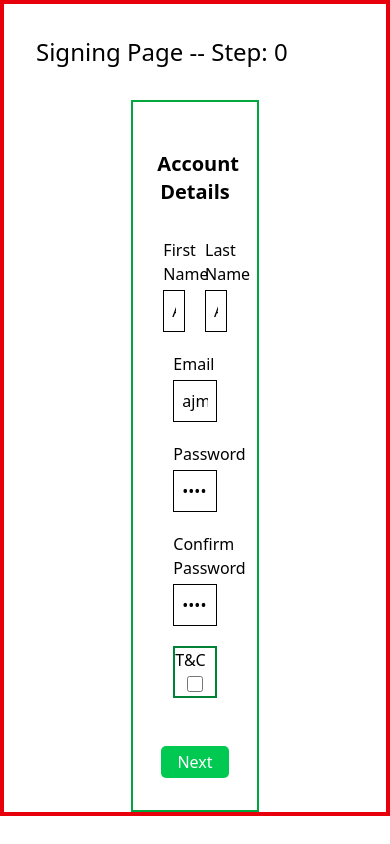
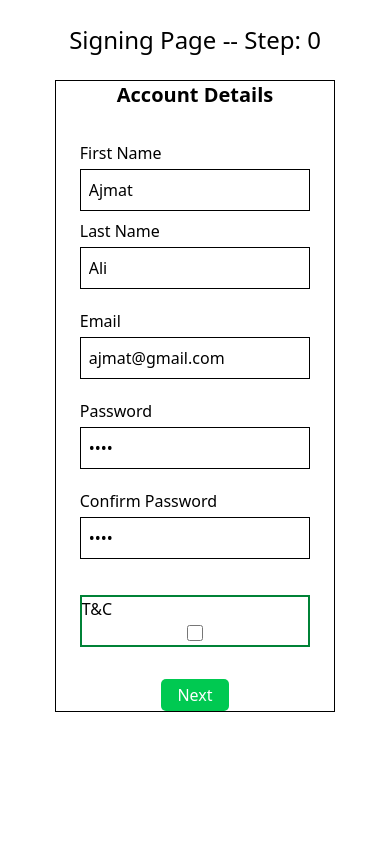
Before and after one commit to Ajmat-Ali/AJX-Creator-Panel, a React (Vite) app: page /signin in a window 390 px wide. Built offline with nearby package versions, Linux system fonts and the light colour scheme.

Commit message:
Fix: Adjust Registers component for all device responsiveness

```diff
--- a/src/components/steps/Step1Account.jsx
+++ b/src/components/steps/Step1Account.jsx
@@ -11,13 +11,13 @@ export default function Step1Account({ dispatch, formData, err }) {
     });
   };
   return (
-    <div className=" mt-4">
-      <h2 className="text-xl text-center font-semibold mb-4">
+    <div>
+      <h2 className="text-xl text-center font-semibold mb-8">
         Account Details
       </h2>
-      <form className="p-4">
-        <div className="flex justify-center gap-5 mb-4">
-          <div className="flex flex-col gap-1 w-6/12">
+      <form>
+        <div className="flex justify-center gap-1 mb-4 | max-sm:flex-col">
+          <div className="flex flex-col gap-1 w-6/12 | max-sm:w-full">
             <label htmlFor="firstName">First Name</label>
             <input
               type="text"
@@ -28,11 +28,11 @@ export default function Step1Account({ dispatch, formData, err }) {
               value={firstName}
               onChange={handleChange}
             />
-            <span className="text-red-500">
+            <span className="text-red-500 text-sm">
               {err.firstName && err.firstName}
             </span>
           </div>
-          <div className="flex flex-col gap-1 w-6/12">
+          <div className="flex flex-col gap-1 w-6/12 |  max-sm:w-full">
             <label htmlFor="lastName">Last Name</label>
             <input
               type="text"
@@ -43,7 +43,9 @@ export default function Step1Account({ dispatch, formData, err }) {
               value={lastName}
               onChange={handleChange}
             />
-            <span className="text-red-500">{err.lastName && err.lastName}</span>
+            <span className="text-red-500 text-sm">
+              {err.lastName && err.lastName}
+            </span>
           </div>
         </div>
         <div className="flex flex-col gap-1 mb-4">
@@ -57,7 +59,7 @@ export default function Step1Account({ dispatch, formData, err }) {
             value={email}
             onChange={handleChange}
           />
-          <span className="text-red-500">{err.email && err.email}</span>
+          <span className="text-red-500 text-sm">{err.email && err.email}</span>
         </div>
         <div className="flex flex-col gap-1 mb-4">
           <label htmlFor="password">Password</label>
@@ -69,7 +71,9 @@ export default function Step1Account({ dispatch, formData, err }) {
             value={password}
             onChange={handleChange}
           />
-          <span className="text-red-500">{err.password && err.password}</span>
+          <span className="text-red-500 text-sm">
+            {err.password && err.password}
+          </span>
         </div>
         <div className="flex flex-col gap-1 mb-4">
           <label htmlFor="confirmPassword">Confirm Password</label>
@@ -81,11 +85,11 @@ export default function Step1Account({ dispatch, formData, err }) {
             value={confirmPassword}
             onChange={handleChange}
           />
-          <span className="text-red-500">
+          <span className="text-red-500 text-sm">
             {err.confirmPassword && err.confirmPassword}
           </span>
         </div>
-        <div className="flex flex-col gap-1 mb-4 border-2 border-green-700">
+        <div className="flex flex-col gap-1 mt-8 mb-4 border-2 border-green-700">
           <label htmlFor="privacy">T&C</label>
           <input
             type="checkbox"
@@ -94,7 +98,9 @@ export default function Step1Account({ dispatch, formData, err }) {
             checked={privacy}
             onChange={handleChange}
           />
-          <span className="text-red-500">{err.privacy && err.privacy}</span>
+          <span className="text-red-500 text-sm">
+            {err.privacy && err.privacy}
+          </span>
         </div>
       </form>
     </div>
--- a/src/components/steps/Step2Profile.jsx
+++ b/src/components/steps/Step2Profile.jsx
@@ -10,11 +10,13 @@ function Step2Profile({ formData, dispatch, err }) {
     });
   };
   return (
-    <div className="mt-4">
-      <h2 className="text-xl text-center font-semibold">Profile Details</h2>
-      <form className="p-4">
-        <div className="flex justify-center gap-5 mb-4">
-          <div className="flex flex-col gap-1 w-6/12">
+    <div>
+      <h2 className="text-xl text-center font-semibold mb-8">
+        Profile Details
+      </h2>
+      <form className="">
+        <div className="flex justify-center gap-5 mb-4 max-sm:flex-col">
+          <div className="flex flex-col gap-1 w-6/12 max-sm:w-full">
             <label htmlFor="userName">User Name</label>
             <input
               type="text"
@@ -24,9 +26,11 @@ function Step2Profile({ formData, dispatch, err }) {
               value={userName}
               onChange={handleChange}
             />
-            <span className="text-red-500">{err.userName && err.userName}</span>
+            <span className="text-red-500 text-sm">
+              {err.userName && err.userName}
+            </span>
           </div>
-          <div className="flex flex-col gap-1 w-6/12">
+          <div className="flex flex-col gap-1 w-6/12 max-sm:w-full">
             <label htmlFor="phone">Phone Number</label>
             <input
               type="number"
@@ -36,7 +40,9 @@ function Step2Profile({ formData, dispatch, err }) {
               value={phone}
               onChange={handleChange}
             />
-            <span className="text-red-500">{err.phone && err.phone}</span>
+            <span className="text-red-500 text-sm">
+              {err.phone && err.phone}
+            </span>
           </div>
         </div>
         <div className="flex flex-col gap-1 mb-4">
@@ -49,13 +55,13 @@ function Step2Profile({ formData, dispatch, err }) {
           />
         </div>
         <div className="flex flex-col gap-1 mb-4">
-          <label htmlFor="email">Profile Pic</label>
+          <label htmlFor="email">Choose Profile Pic</label>
           <input
             type="file"
             id="imageUpload"
             name="image"
             accept="image/*"
-            className="border rounded-4xl w-3/12"
+            className="border cursor-pointer size-16 rounded-full"
             // value={avatar}
             // onChange={handleChange}
           />
--- a/src/components/steps/Step3Preference.jsx
+++ b/src/components/steps/Step3Preference.jsx
@@ -11,11 +11,11 @@ function Step3Preference({ formData, dispatch }) {
     });
   };
   return (
-    <div className="mt-4">
+    <div>
       <h2 className="text-xl text-center font-semibold">Preference Details</h2>
-      <form className="p-4">
-        <div className="flex justify-center gap-5 mb-4">
-          <div className="flex flex-col gap-1 w-6/12">
+      <form>
+        <div className="flex justify-center gap-5 mb-4 max-md:flex-col">
+          <div className="flex flex-col gap-1 w-6/12 max-md:w-full">
             <label htmlFor="contentGoal">Content Goal</label>
             <input
               type="text"
@@ -26,7 +26,7 @@ function Step3Preference({ formData, dispatch }) {
               onChange={handleChange}
             />
           </div>
-          <div className="flex flex-col gap-1 w-6/12">
+          <div className="flex flex-col gap-1 w-6/12 max-md:w-full">
             <label htmlFor="experience">Work Style</label>
             <select
               className="border p-2"
@@ -46,7 +46,7 @@ function Step3Preference({ formData, dispatch }) {
           </label>
           <select
             id="weeklyPostingGoal"
-            className="border-2 p-2 w-6/12"
+            className="border p-2 w-6/12 max-md:w-full"
             value={weeklyPostingGoal}
             onChange={handleChange}
           >
--- a/src/index.css
+++ b/src/index.css
@@ -1,5 +1,6 @@
 @import "tailwindcss";
 
-/* @theme {
-  --breakpoint-xs: 55rem;
-} */
+@theme {
+  --breakpoint-sm30: 30rem;
+  --breakpoint-sm22: 22rem;
+}
--- a/src/pages/Signin.jsx
+++ b/src/pages/Signin.jsx
@@ -37,12 +37,13 @@ function Signin() {
   };
 
   return (
-    <div className=" border-4 border-red-600 ">
-      <h1 className="text-2xl m-8">Signing Page -- Step: {step}</h1>
-      <h2>{formData.currentStep}</h2>
-      <div className="border-2 border-green-600 w-4/12 m-auto flex flex-col justify-between py-8 px-6">
+    <div className="p-2">
+      <h1 className="text-2xl m-4 text-center mb-6">
+        Signing Page -- Step: {step}
+      </h1>
+      <div className=" border border-black w-4/12 m-auto py-0 px-6 | max-xl:w-6/12 | max-md:w-8/12 | max-sm:w-7/12 max-sm30:w-9/12 max-sm22:w-12/12  max-sm22:px-2">
         <ActiveStep dispatch={dispatch} formData={formData} err={err} />
-        <div className="flex justify-center gap-7 mt-4">
+        <div className="flex justify-center gap-7 mt-8">
           <button
             className={`cursor-pointer px-4 py-1 rounded-[5px] bg-blue-600 text-white ${
               step === 0 ? "hidden" : "block"
```
Also changed, not shown: vite.config.js (+0 -11 lines).
